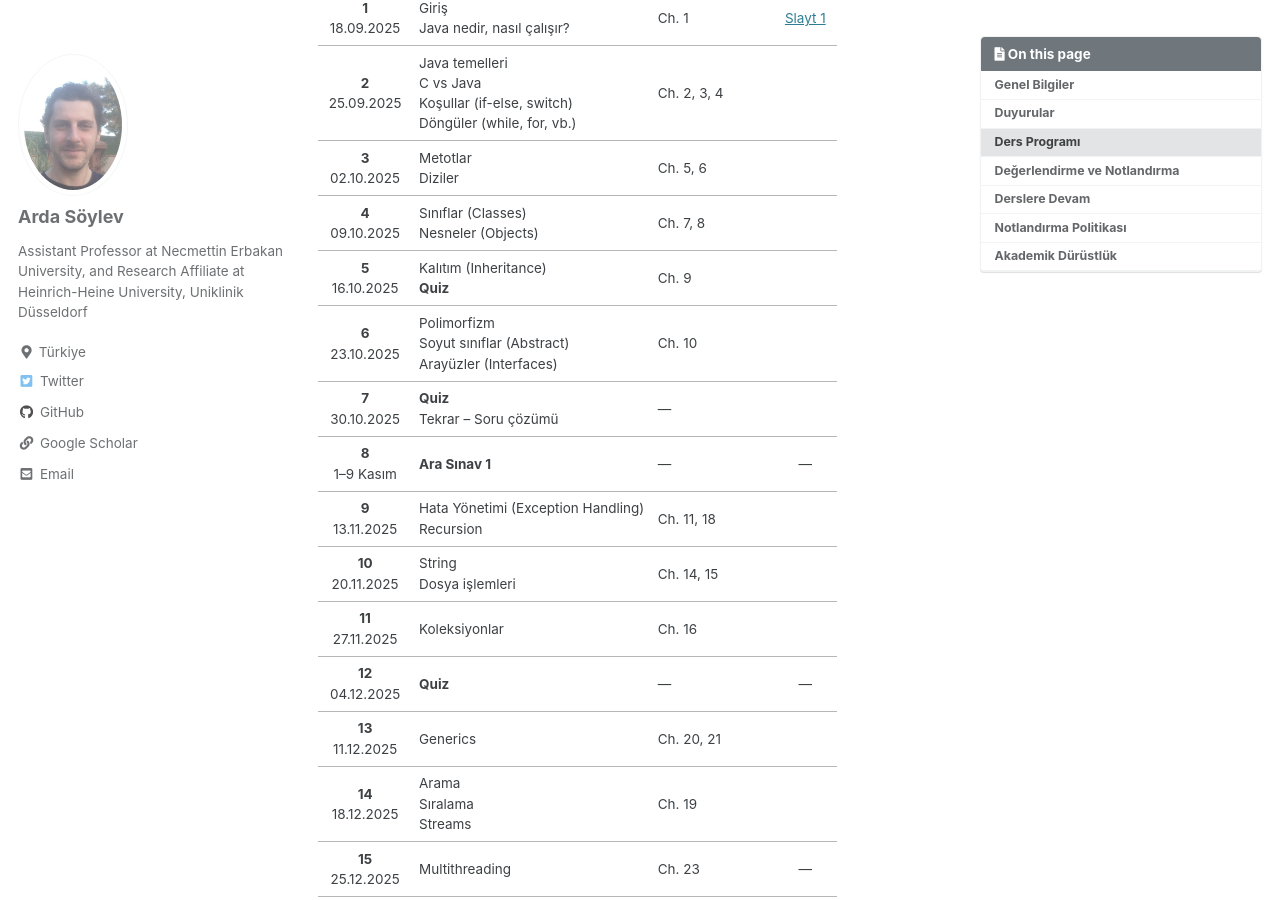
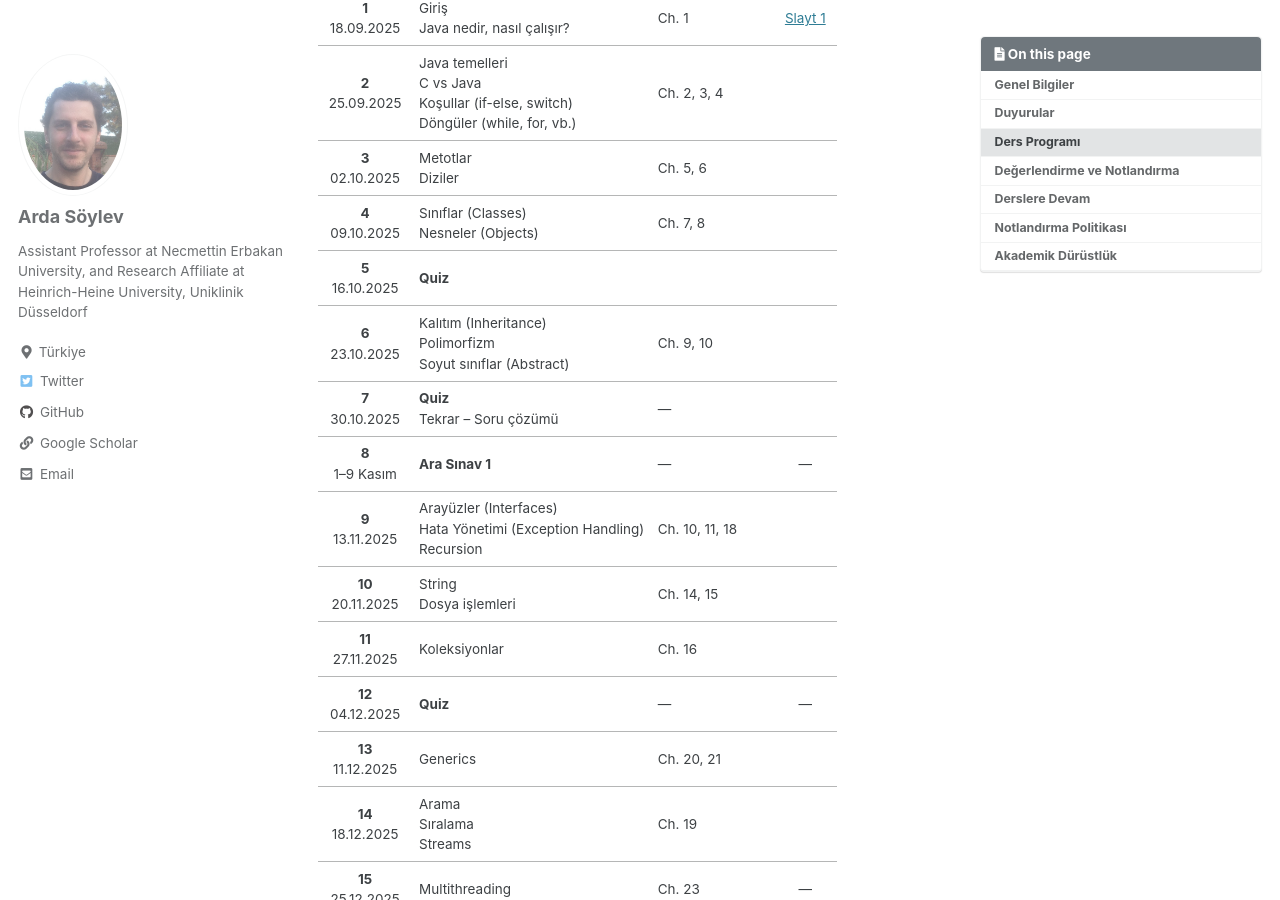
Before and after one commit to asylvz/asylvz.github.io, a Jekyll site: the page built from _pages/courses/bil203.md, in a window 1280 px wide and 900 px high, scrolled down 873 px. Built offline with Jekyll 4.4.1, drawn with Linux system fonts in a browser that asks for light colours; cached includes are drawn as plain includes.

Commit message:
Modified NYP

```diff
--- a/_pages/courses/bil203.md
+++ b/_pages/courses/bil203.md
@@ -36,11 +36,11 @@ sidebar:
 | **2** <br> 25.09.2025 | Java temelleri <br> C vs Java <br> Koşullar (if-else, switch) <br> Döngüler (while, for, vb.) | Ch. 2, 3, 4 |  |
 | **3** <br> 02.10.2025 | Metotlar <br> Diziler | Ch. 5, 6 |  |
 | **4** <br> 09.10.2025 | Sınıflar (Classes) <br> Nesneler (Objects) | Ch. 7, 8 |  |
-| **5** <br> 16.10.2025 | Kalıtım (Inheritance) <br> **Quiz** | Ch. 9 |  |
-| **6** <br> 23.10.2025 | Polimorfizm <br> Soyut sınıflar (Abstract) <br> Arayüzler (Interfaces) | Ch. 10 | |
+| **5** <br> 16.10.2025 | **Quiz** |
+| **6** <br> 23.10.2025 | Kalıtım (Inheritance) <br> Polimorfizm <br> Soyut sınıflar (Abstract) | Ch. 9, 10 | |
 | **7** <br> 30.10.2025 | **Quiz** <br> Tekrar – Soru çözümü | — |  |
 | **8** <br> 1–9 Kasım  | **Ara Sınav 1** | — | — |
-| **9** <br> 13.11.2025 | Hata Yönetimi (Exception Handling) <br> Recursion | Ch. 11, 18 |  |
+| **9** <br> 13.11.2025 | Arayüzler (Interfaces)<br> Hata Yönetimi (Exception Handling) <br> Recursion | Ch. 10, 11, 18 |  |
 | **10** <br> 20.11.2025 | String <br> Dosya işlemleri | Ch. 14, 15 |  |
 | **11** <br> 27.11.2025 | Koleksiyonlar | Ch. 16 |  |
 | **12** <br> 04.12.2025 | **Quiz** | — | — |
```
Also changed, not shown: 2 other files.
